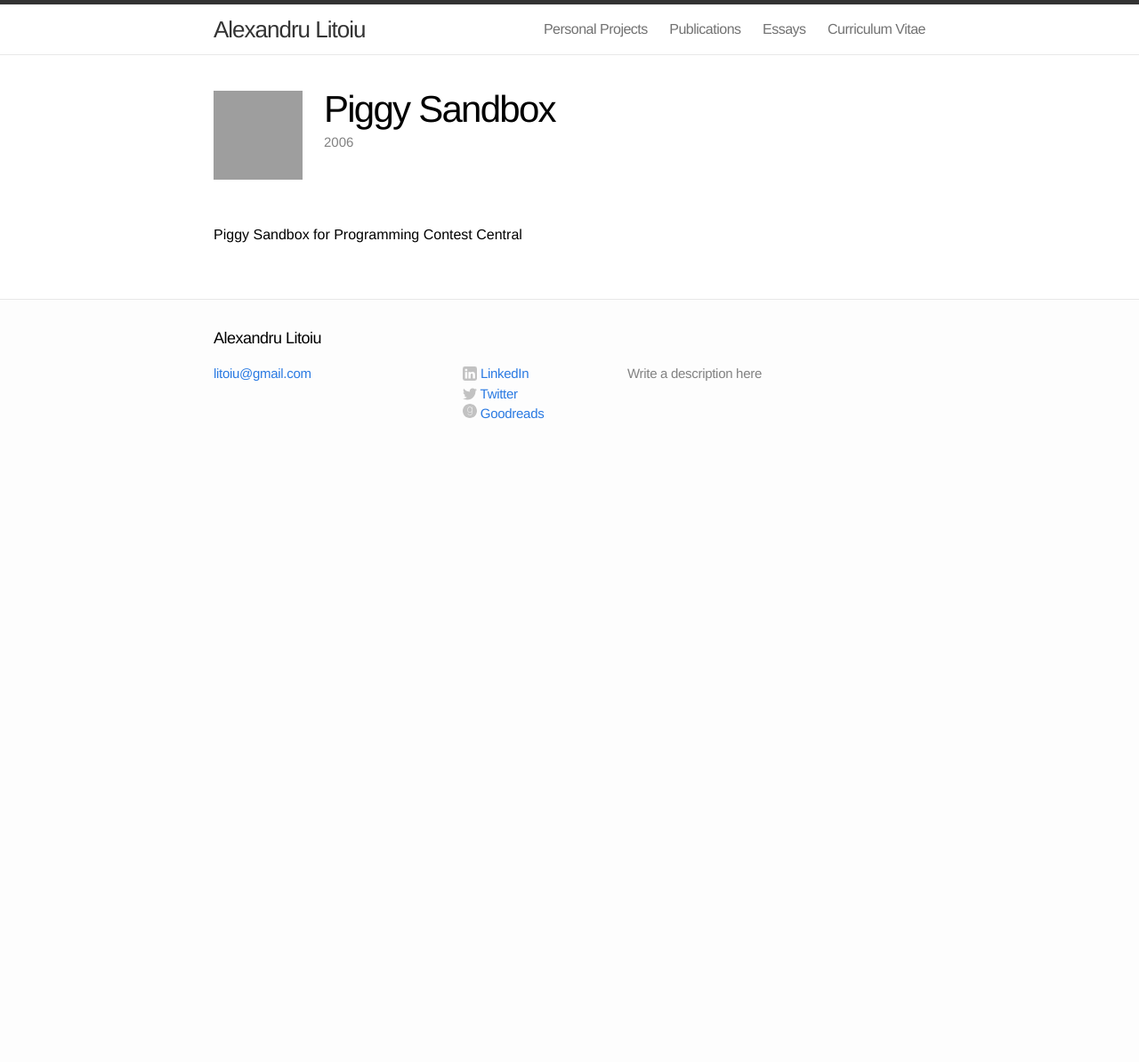
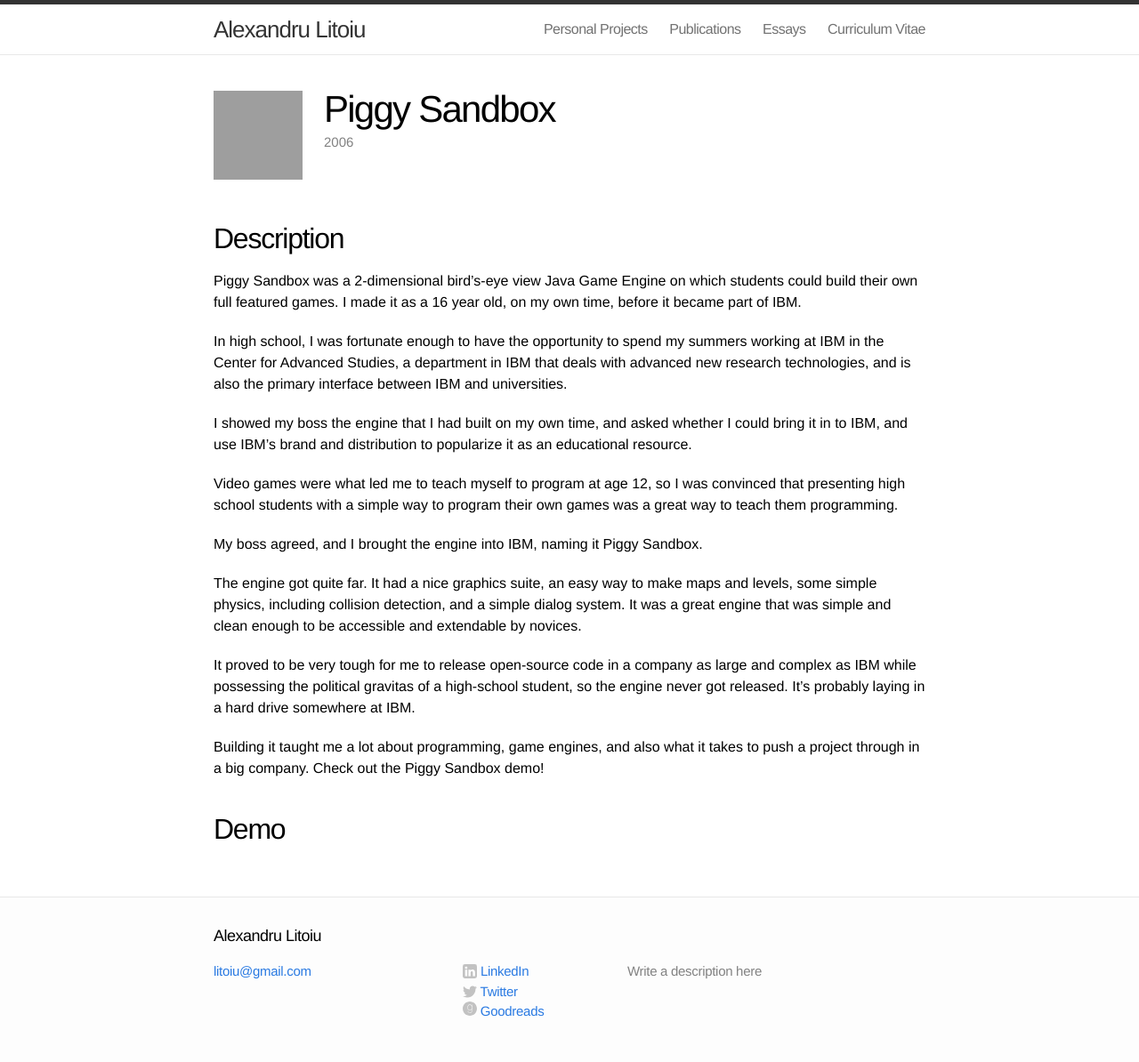
Before and after one commit to alitoiu/alitoiu.github.io, a Jekyll site: the page built from _projects/2006-Piggy-Sandbox.markdown, in a window 1280 px wide. Shown: the whole page at 89% size. Built offline with Jekyll 4.4.1, drawn with Linux system fonts in a browser that asks for light colours; before the commit the page ends 900 px from its top, so only the background shows below that; grey boxes are pictures that could not be loaded.

Commit message:
Changed CDN to Google Drive To test if it's faster than dropbox

```diff
--- a/_config.yml
+++ b/_config.yml
@@ -8,7 +8,8 @@
 goodreads_url: https://www.goodreads.com/review/list/9197254
 linkedin_url: http://www.linkedin.com/pub/alex-litoiu/54/2a7/2
 
-dropbox_url: https://dl.dropboxusercontent.com/u/4354160/alitoiu/
+#dropbox_url: https://dl.dropboxusercontent.com/u/4354160/alitoiu/
+dropbox_url: http://googledrive.com/host/0B7ZfsJQwTv1Fb2QxbE1zS0JQYmc/
 
 # Build settings
 markdown: kramdown
--- a/_projects/2006-Piggy-Sandbox.markdown
+++ b/_projects/2006-Piggy-Sandbox.markdown
@@ -6,4 +6,22 @@
 date:   2006-01-01 12:00:00
 ---
 
-Piggy Sandbox for Programming Contest Central
+## Description
+
+Piggy Sandbox was a 2-dimensional bird’s-eye view Java Game Engine on which students could build their own full featured games. I made it as a 16 year old, on my own time, before it became part of IBM.
+
+In high school, I was fortunate enough to have the opportunity to spend my summers working at IBM in the Center for Advanced Studies, a department in IBM that deals with advanced new research technologies, and is also the primary interface between IBM and universities.
+
+I showed my boss the engine that I had built on my own time, and asked whether I could bring it in to IBM, and use IBM's brand and distribution to popularize it as an educational resource.
+
+Video games were what led me to teach myself to program at age 12, so I was convinced that presenting high school students with a simple way to program their own games was a great way to teach them programming.
+
+My boss agreed, and I brought the engine into IBM, naming it Piggy Sandbox.
+
+The engine got quite far. It had a nice graphics suite, an easy way to make maps and levels, some simple physics, including collision detection, and a simple dialog system. It was a great engine that was simple and clean enough to be accessible and extendable by novices.
+
+It proved to be very tough for me to release open-source code in a company as large and complex as IBM while possessing the political gravitas of a high-school student, so the engine never got released. It's probably laying in a hard drive somewhere at IBM.
+
+Building it taught me a lot about programming, game engines, and also what it takes to push a project through in a big company. Check out the Piggy Sandbox demo!
+
+## Demo
```
